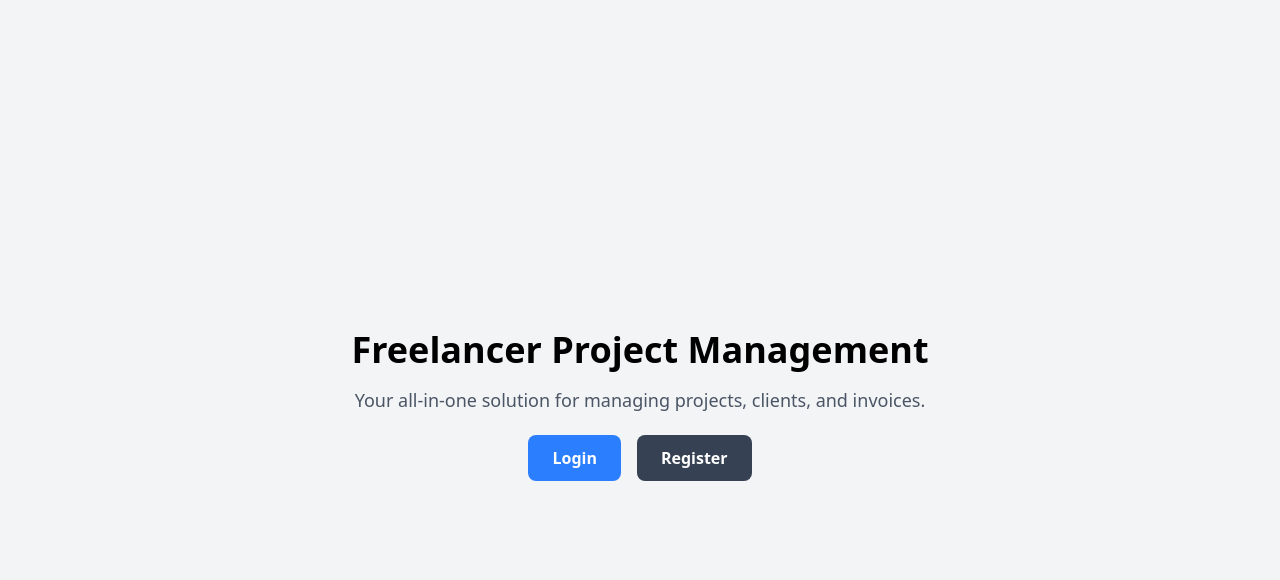
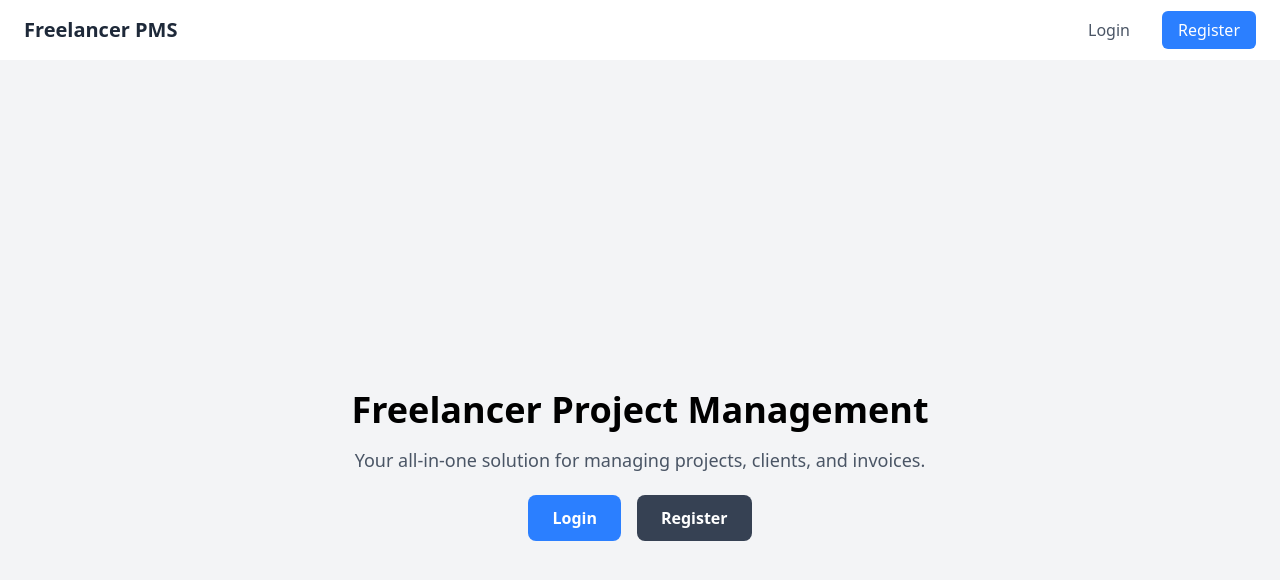
Before and after one commit to Jaba248/OU-Project, a React (Vite) app in the folder frontend/: page / in a window 1280 px wide. Shown: the top 580 px of the page. Built offline with nearby package versions, Linux system fonts and the light colour scheme.

Commit message:
Create a navbar and adjust routing to use layout

```diff
--- a/frontend/src/App.jsx
+++ b/frontend/src/App.jsx
@@ -12,15 +12,20 @@ import ProjectsPage from "./pages/dashboard/Projects";
 import ProjectDetailPage from "./pages/dashboard/ProjectDetail";
 import ClientsPage from "./pages/dashboard/Clients";
 import SettingsPage from "./pages/dashboard/Settings";
+import LandingLayout from "./components/LandingLayout";
 
 function App() {
   return (
     <Router>
       <div>
         <Routes>
-          <Route index element={<LandingPage />} />
-          <Route path="/login" element={<LoginPage />} />
-          <Route path="/register" element={<RegisterPage />} />
+          <Route element={<LandingLayout />}>
+            {/* Rendered inside the layout */}
+            <Route index element={<LandingPage />} />
+            <Route path="/login" element={<LoginPage />} />
+            <Route path="/register" element={<RegisterPage />} />
+          </Route>
+
           {/* Dashboard route only allows logged in users */}
           <Route
             path="/dashboard/"
@@ -30,7 +35,7 @@ function App() {
               </ProtectedRoute>
             }
           >
-            {/* These are the pages that render inside the outlet component, inside dashboardlayout */}
+            {/* Rendered inside the layout */}
             <Route index element={<DashboardLandingPage />} />
             <Route path="projects" element={<ProjectsPage />} />
             <Route path="projects/:id" element={<ProjectDetailPage />} />
--- /dev/null
+++ b/frontend/src/components/LandingLayout.jsx
@@ -0,0 +1,36 @@
+import React from "react";
+import { Outlet, Link } from "react-router-dom";
+
+const LandingLayout = () => {
+  return (
+    <div className="font-sans">
+      <header className="bg-white shadow-md">
+        <nav className="container mx-auto px-6 py-4 flex justify-between items-center">
+          <div className="text-xl font-bold text-gray-800">
+            <Link to="/">Freelancer PMS</Link>
+          </div>
+          <div className="space-x-4">
+            <Link
+              to="/login"
+              className="px-4 py-2 text-gray-600 hover:text-blue-500"
+            >
+              Login
+            </Link>
+            <Link
+              to="/register"
+              className="px-4 py-2 bg-blue-500 text-white rounded-md hover:bg-blue-600"
+            >
+              Register
+            </Link>
+          </div>
+        </nav>
+      </header>
+      <main>
+        {/* Router will render the inner content in the Outlet Component*/}
+        <Outlet />
+      </main>
+    </div>
+  );
+};
+
+export default LandingLayout;
```
